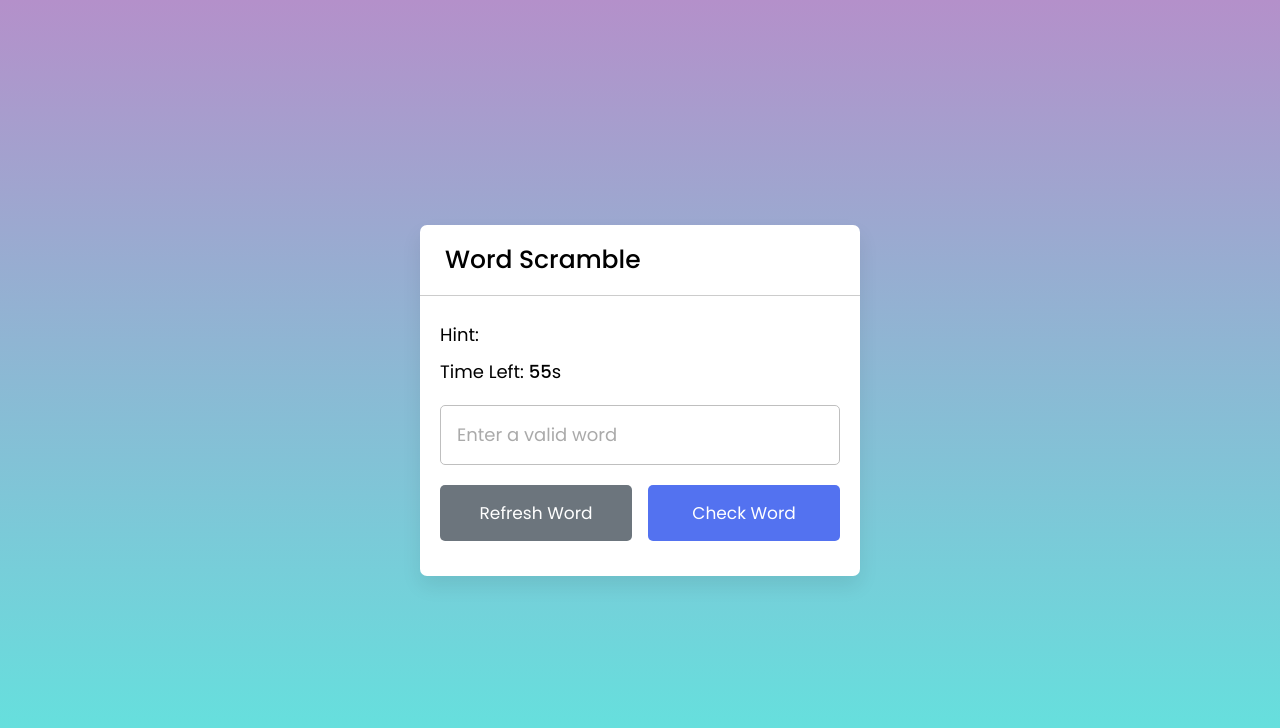
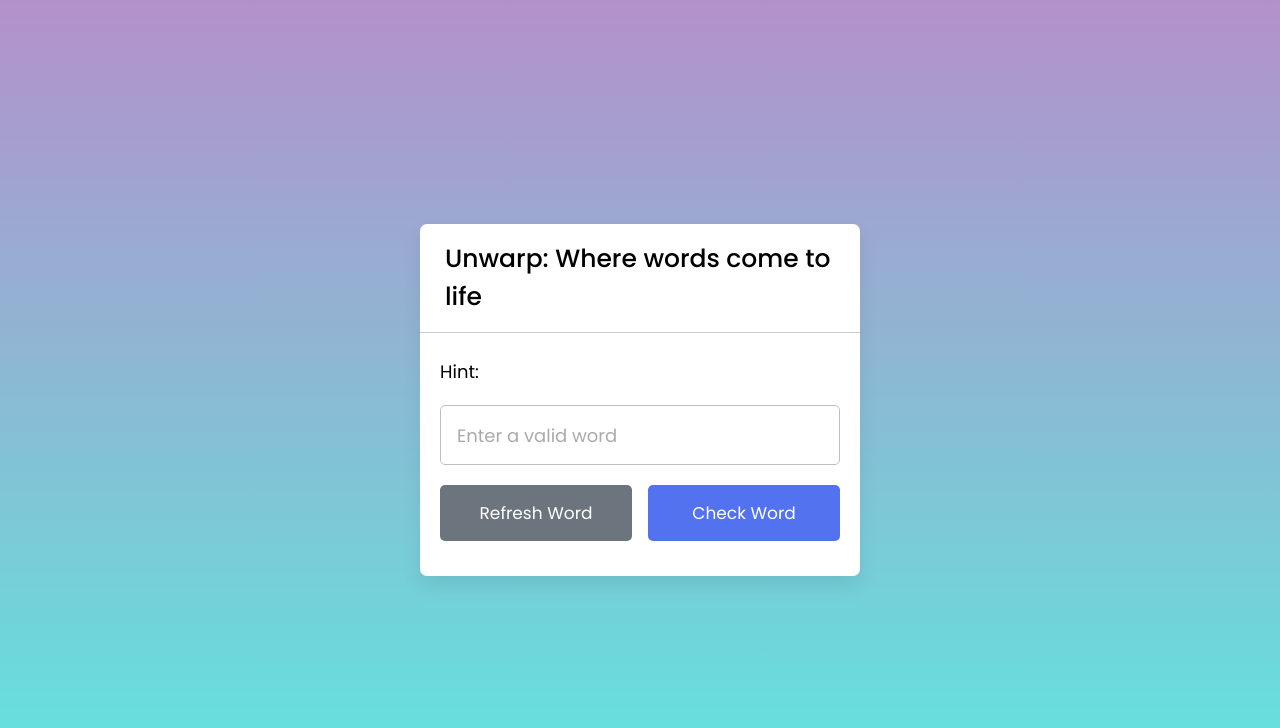
Before and after one commit to cristianbp/scramble, a plain HTML site: page index.html in a window 1280 px wide. Drawn offline with Linux system fonts and the light colour scheme.

Commit message:
New name, new words

```diff
--- a/index.html
+++ b/index.html
@@ -2,7 +2,7 @@
 <html lang="en" dir="ltr">
   <head>
     <meta charset="utf-8">
-    <title>Word Scramble Game</title>
+    <title>UnWaRp</title>
     <link rel="stylesheet" href="css/style.css">
     <meta name="viewport" content="width=device-width, initial-scale=1.0">
     <script src="js/words.js" defer></script>
@@ -10,12 +10,11 @@
   </head>
   <body>
     <div class="container">
-        <h2>Word Scramble</h2>
+        <h2>Unwarp: Where words come to life</h2>
         <div class="content">
             <p class="word"></p>
             <div class="details">
                 <p class="hint">Hint: <span></span></p>
-                <p class="time">Time Left: <span><b>30</b>s</span></p>
             </div>
             <input type="text" spellcheck="false" placeholder="Enter a valid word">
             <div class="buttons">
```
